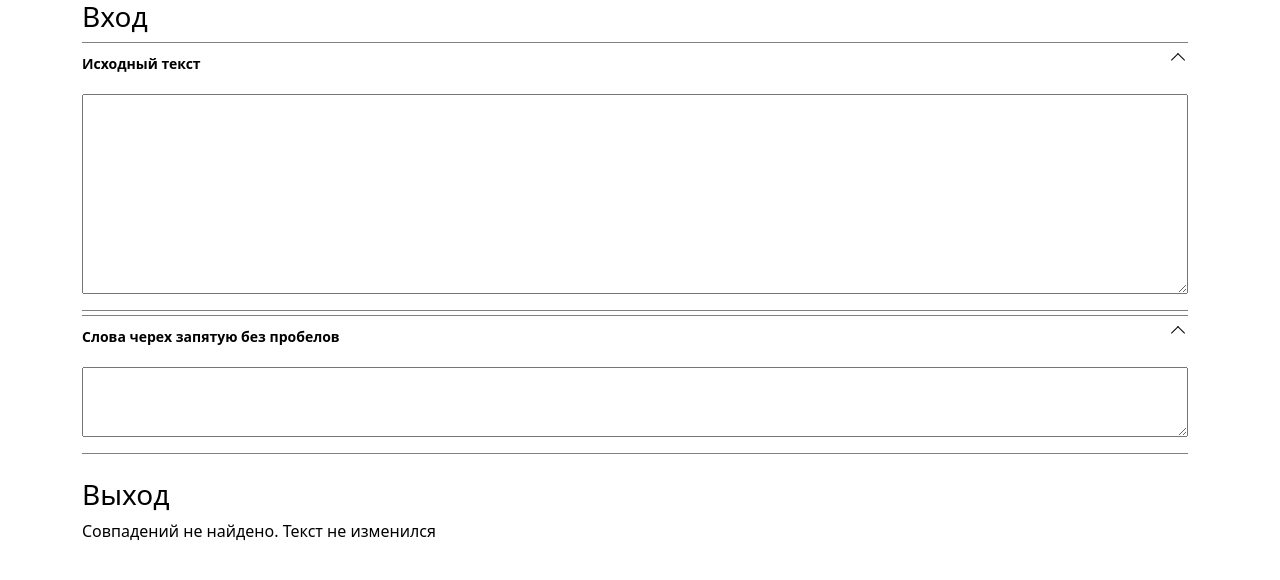
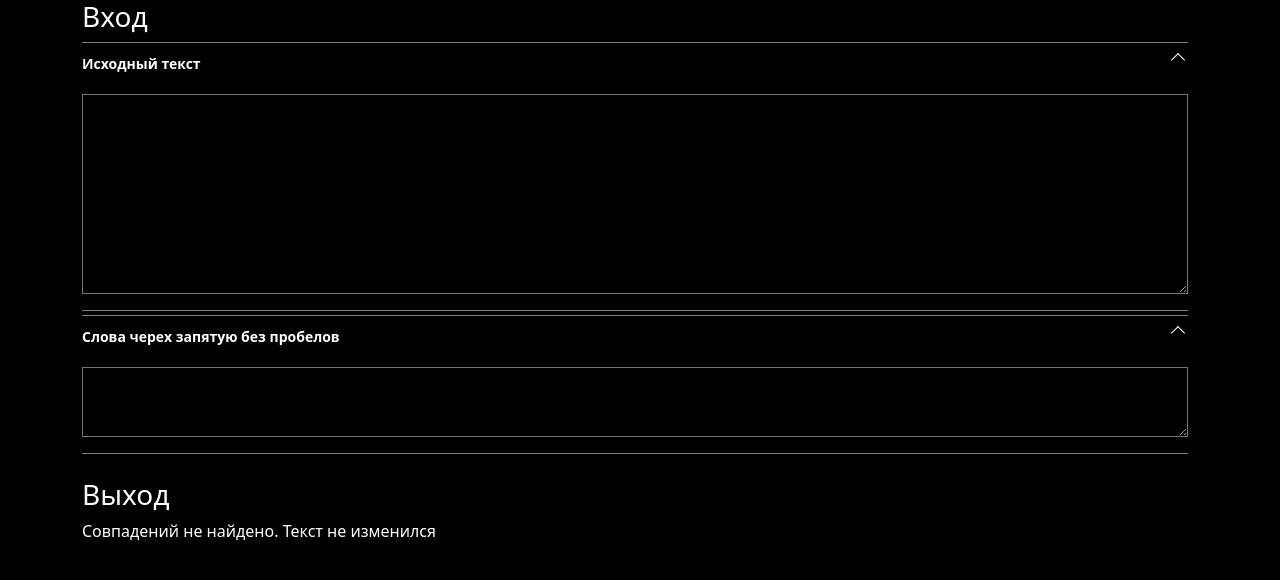
Before and after one commit to the-sociophobic/notes-sorting, a React (Vite) app: page / in a window 1280 px wide. Shown: the top 580 px of the page. Built offline with nearby package versions, Linux system fonts and the light colour scheme.

Commit message:
add paragraphMatch, dark theme

```diff
--- a/src/App.tsx
+++ b/src/App.tsx
@@ -13,12 +13,12 @@ function App() {
 
   const res = paragraphs.filter(paragraph =>
     !words.some(word =>
-      paragraph.toLowerCase().startsWith(word.toLowerCase())))
+      paragraphMatch(paragraph, word)))
     .join('\n\n')
 
   const wordsParagraphs = words.map(word => {
     const wordParagraphs = paragraphs.filter(paragraph =>
-      paragraph.toLowerCase().startsWith(word.toLowerCase()))
+      paragraphMatch(paragraph, word))
 
     return {
       word,
@@ -83,3 +83,8 @@ function App() {
 }
 
 export default App
+
+const paragraphMatch = (paragraph: string, word: string) =>
+  paragraph.toLowerCase().startsWith(word.toLowerCase() + ' ')
+  || paragraph.toLowerCase().startsWith(word.toLowerCase() + '\n')
+  || paragraph === word
--- a/src/assets/styles/components.sass
+++ b/src/assets/styles/components.sass
@@ -1,4 +1,6 @@
-$button-height: 20px
+@import './vars.sass'
+
+
 .Button
   cursor: pointer
   display: block
@@ -21,10 +23,10 @@ $button-height: 20px
     @media (hover: hover) and (pointer: fine)
       background-color: gray
   &--black
-    color: white
-    background-color: black
+    color: $background
+    background-color: $text
   &--transparent
-    color: white
+    color: $background
     background-color: rgba(0, 0, 0, 0)
   &--medium
     font-size: 30px
@@ -50,8 +52,8 @@ $button-height: 20px
       right: 0
       width: 10px
       height: 10px
-      border-right: 1px solid black
-      border-bottom: 1px solid black
+      border-right: 1px solid $text
+      border-bottom: 1px solid $text
       transition: transform .15s
       transform: translate(-50%) rotate(45deg)
       .Dropdown--opened &
@@ -61,3 +63,7 @@ $button-height: 20px
     overflow: hidden
     &__wrapper
       padding: 10px 0 10px 0
+
+
+textarea
+  background-color: $background
--- a/src/assets/styles/index.sass
+++ b/src/assets/styles/index.sass
@@ -1,20 +1,22 @@
+@import './vars.sass'
 @import './components.sass'
 
 @import '~bootstrap/scss/bootstrap.scss'
+
 
 #root
   min-height: 100vh
 
 *
   font-display: auto
-  color: black
+  color: $text
   margin: 0
   padding: 0
   box-sizing: border-box
   -webkit-font-smoothing: antialiased
 
 body
-  background-color: white
+  background-color: $background
   .App
     width: 100vw
     height: 100vh
@@ -22,7 +24,7 @@ body
     @extend .d-flex
     @extend .flex-column
     .Header
-      background-color: white
+      background-color: $background
 
 
     .Footer
--- /dev/null
+++ b/src/assets/styles/vars.sass
@@ -0,0 +1,3 @@
+$text: white
+$background: black
+$button-height: 20px
--- a/src/components/Input.tsx
+++ b/src/components/Input.tsx
@@ -58,7 +58,8 @@ const Input: React.FC<InputProps> = ({
         minHeight: minHeight ? `${minHeight}px` : '200px',
         height: 'auto',
         overflow: 'auto',
-        fontSize: '14px'
+        fontSize: '14px',
+        padding: '0 10px'
       }}
     />
     {children &&
```
